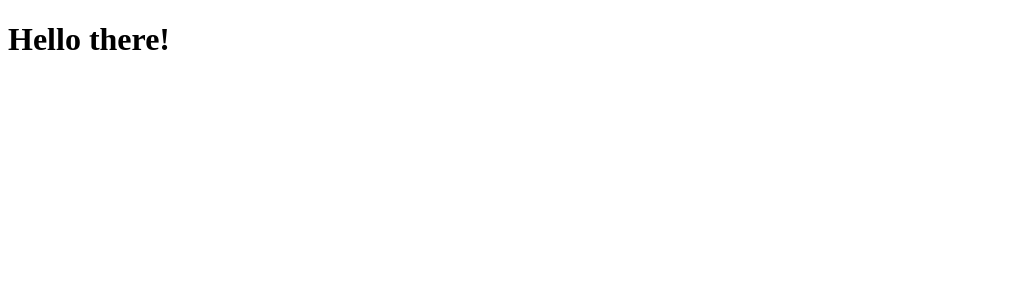
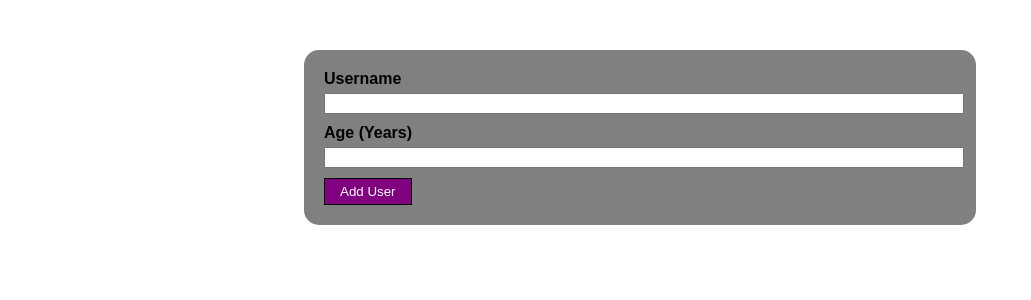
Before and after one commit to jonmico/user-logger, a React (Vite) app: page / in a window 1280 px wide. Shown: the top 300 px of the page, without its empty margins (0-1031 px from the left). Built offline with nearby package versions, Linux system fonts and the light colour scheme.

Commit message:
Add beginning components and styles.

```diff
--- a/package.json
+++ b/package.json
@@ -11,7 +11,8 @@
   },
   "dependencies": {
     "react": "^18.2.0",
-    "react-dom": "^18.2.0"
+    "react-dom": "^18.2.0",
+    "styled-components": "^6.0.0-rc.3"
   },
   "devDependencies": {
     "@types/react": "^18.0.28",
--- a/src/App.jsx
+++ b/src/App.jsx
@@ -1,8 +1,13 @@
+import { useState } from 'react';
+import UserForm from './components/UserForm';
+import { Card } from './components/Card';
+
 function App() {
+  const [users, setUsers] = useState([]);
   return (
-    <div>
-      <h1>Hello there!</h1>
-    </div>
+    <Card>
+      <UserForm />
+    </Card>
   );
 }
 
--- /dev/null
+++ b/src/components/Card.jsx
@@ -0,0 +1,10 @@
+import { styled } from 'styled-components';
+
+export const Card = styled.div`
+  font-family: sans-serif;
+  width: 50%;
+  border-radius: 15px;
+  margin: 50px auto;
+  padding: 20px;
+  background-color: gray;
+`;
--- /dev/null
+++ b/src/components/UserForm.jsx
@@ -0,0 +1,37 @@
+import { styled } from 'styled-components';
+
+const Label = styled.label`
+  display: inline-block;
+  font-weight: bold;
+  margin-bottom: 5px;
+`;
+
+const Input = styled.input`
+  width: 100%;
+  margin-bottom: 10px;
+`;
+
+const Button = styled.button`
+  color: white;
+  background-color: purple;
+  border: 1px solid black;
+  padding: 5px 15px;
+
+  &:hover {
+    background-color: pink;
+    color: black;
+    cursor: pointer;
+  }
+`;
+
+export default function UserForm() {
+  return (
+    <form>
+      <Label htmlFor='username'>Username</Label>
+      <Input type='text' id='username' name='username' />
+      <Label htmlFor='age'>Age (Years)</Label>
+      <Input type='number' id='age' name='age' />
+      <Button type='submit'>Add User</Button>
+    </form>
+  );
+}
```
Also changed, not shown: .eslintrc.cjs, 1 other file (tests, documents, lock files or other folders).
